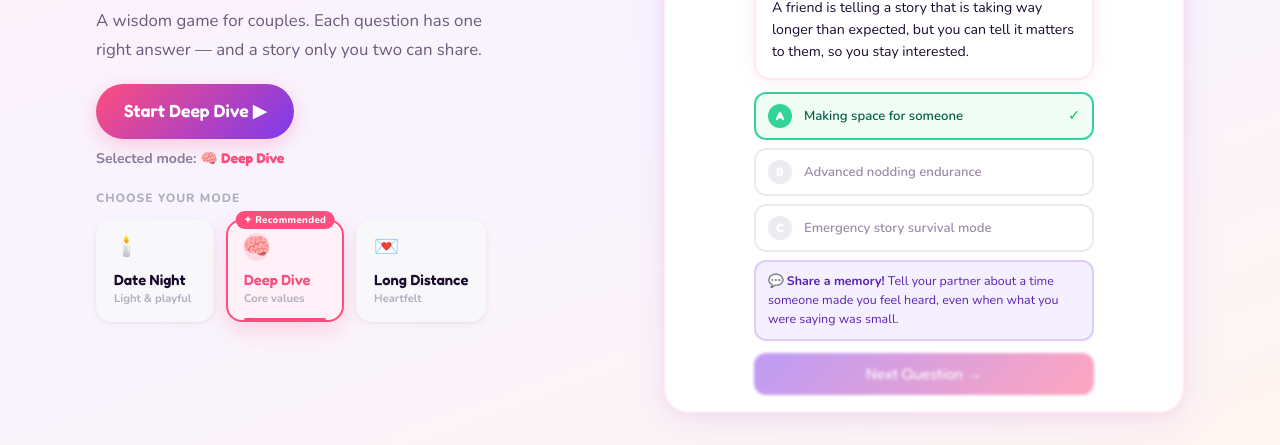
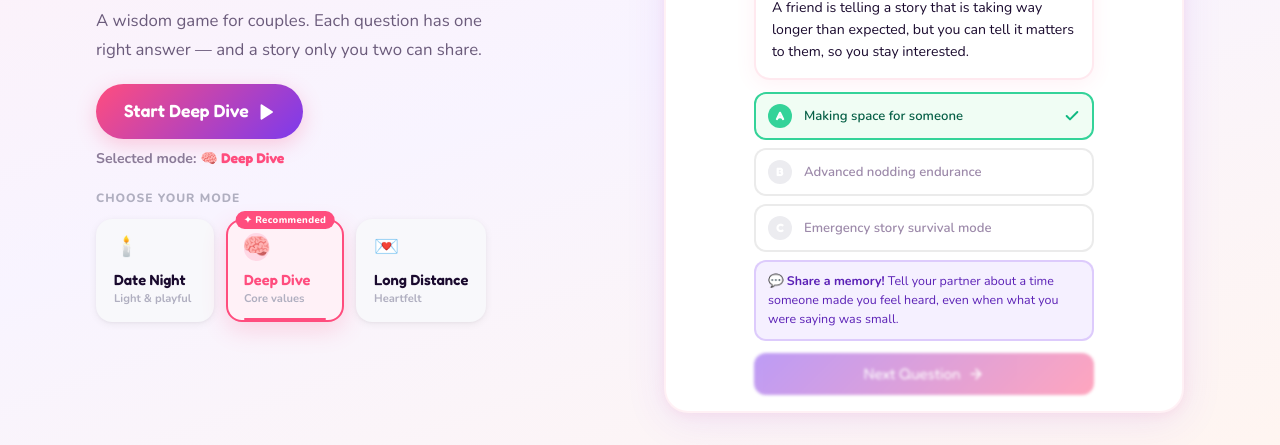
Before and after one commit to mssiegel/Colorful-Dating-Game, a React (Vite) app: page / in a window 1280 px wide. Shown: the part 355-800 px from the top of the page. Built offline with nearby package versions, Linux system fonts and the light colour scheme.

Commit message:
consistent icons

```diff
--- a/src/app/components/GamePreview.tsx
+++ b/src/app/components/GamePreview.tsx
@@ -1,3 +1,4 @@
+import { ArrowRight, Check } from "lucide-react";
 import { Character } from "./Character";
 import { FloatingChip } from "./FloatingChip";
 
@@ -69,7 +70,7 @@ export function GamePreview() {
                 <span style={{ fontFamily: "Nunito, sans-serif", fontSize: "0.82rem", color: textColor, fontWeight: 600 }}>
                   {choice}
                 </span>
-                {isCorrect && <span className="ml-auto text-green-500 text-sm">✓</span>}
+                {isCorrect && <Check aria-hidden="true" className="ml-auto shrink-0" size={16} strokeWidth={3} style={{ color: "#10b981" }} />}
               </div>
             );
           })}
@@ -85,7 +86,7 @@ export function GamePreview() {
         </div>
 
         <div
-          className="w-full rounded-xl py-2.5 mt-3 text-center"
+          className="mt-3 inline-flex w-full items-center justify-center gap-2 rounded-xl py-2.5 text-center"
           style={{
             background: "linear-gradient(135deg, #7c3aed, #ff4d7e)",
             color: "white",
@@ -97,7 +98,8 @@ export function GamePreview() {
             pointerEvents: "none",
           }}
         >
-          Next Question →
+          Next Question
+          <ArrowRight aria-hidden="true" size={16} strokeWidth={2.5} />
         </div>
       </div>
     </div>
--- a/src/app/components/LandingPage.tsx
+++ b/src/app/components/LandingPage.tsx
@@ -1,6 +1,7 @@
 import { useState } from "react";
 import { motion } from "motion/react";
 import { useNavigate } from "react-router";
+import { Play } from "lucide-react";
 import { GamePreview } from "./GamePreview";
 
 const MODES = [
@@ -108,7 +109,8 @@ export function LandingPage() {
                 cursor: "pointer",
               }}
             >
-              Start {activeModeConfig.label} ▶
+              Start {activeModeConfig.label}
+              <Play aria-hidden="true" size={18} fill="currentColor" strokeWidth={2.5} />
             </motion.button>
             <p style={{ color: "#8b7b98", fontSize: "0.88rem", fontWeight: 700 }}>
               Selected mode:{" "}
--- a/src/app/components/PlayPage.tsx
+++ b/src/app/components/PlayPage.tsx
@@ -1,4 +1,5 @@
 import { AnimatePresence, motion } from "motion/react";
+import { ArrowLeft, ArrowRight, Check, Home, RotateCcw, X } from "lucide-react";
 import { useEffect, useState } from "react";
 import { useNavigate, useParams } from "react-router";
 import { QUESTIONS, MODE_CONFIG, sampleQuestions, type ModeId, type Question } from "../data/questions";
@@ -67,9 +68,10 @@ export function PlayPage() {
           </p>
           <button
             onClick={() => navigate("/")}
-            className="rounded-full px-5 py-3"
+            className="inline-flex items-center justify-center gap-2 rounded-full px-5 py-3"
             style={{ background: "linear-gradient(135deg, #ff4d7e, #7c3aed)", color: "white", fontFamily: "Fredoka, sans-serif", cursor: "pointer" }}
           >
+            <Home aria-hidden="true" size={17} strokeWidth={2.5} />
             Back to home
           </button>
         </div>
@@ -139,18 +141,20 @@ export function PlayPage() {
               whileHover={{ scale: 1.03 }}
               whileTap={{ scale: 0.97 }}
               onClick={handlePlayAgain}
-              className="flex-1 rounded-full px-5 py-3"
+              className="inline-flex flex-1 items-center justify-center gap-2 rounded-full px-5 py-3"
               style={{ background: "linear-gradient(135deg, #ff4d7e, #7c3aed)", color: "white", fontFamily: "Fredoka, sans-serif", cursor: "pointer" }}
             >
+              <RotateCcw aria-hidden="true" size={17} strokeWidth={2.5} />
               Play again
             </motion.button>
             <motion.button
               whileHover={{ scale: 1.03 }}
               whileTap={{ scale: 0.97 }}
               onClick={() => navigate("/")}
-              className="flex-1 rounded-full px-5 py-3"
+              className="inline-flex flex-1 items-center justify-center gap-2 rounded-full px-5 py-3"
               style={{ background: "#f8f8fb", color: "#6b5b7b", border: "2px solid rgba(0,0,0,0.06)", fontFamily: "Fredoka, sans-serif", cursor: "pointer" }}
             >
+              <Home aria-hidden="true" size={17} strokeWidth={2.5} />
               Back to home
             </motion.button>
           </div>
@@ -165,9 +169,10 @@ export function PlayPage() {
         <header className="flex items-center justify-between gap-4">
           <button
             onClick={() => navigate("/")}
-            className="rounded-full px-4 py-2"
+            className="inline-flex items-center gap-2 rounded-full px-4 py-2"
             style={{ background: "rgba(255,255,255,0.7)", color: "#6b5b7b", border: "2px solid rgba(255,77,126,0.1)", fontFamily: "Fredoka, sans-serif", cursor: "pointer" }}
           >
+            <ArrowLeft aria-hidden="true" size={16} strokeWidth={2.5} />
             Back
           </button>
           <div className="text-right">
@@ -261,8 +266,8 @@ export function PlayPage() {
                         {optionLabel.toUpperCase()}
                       </span>
                       <span style={{ color: textColor, fontSize: "0.95rem", fontWeight: 700, lineHeight: 1.35 }}>{choice}</span>
-                      {revealCorrect && <span className="ml-auto text-sm" style={{ color: "#10b981" }}>✓</span>}
-                      {revealWrongSelection && <span className="ml-auto text-sm" style={{ color: "#ff4d7e" }}>×</span>}
+                      {revealCorrect && <Check aria-hidden="true" className="ml-auto shrink-0" size={18} strokeWidth={3} style={{ color: "#10b981" }} />}
+                      {revealWrongSelection && <X aria-hidden="true" className="ml-auto shrink-0" size={18} strokeWidth={3} style={{ color: "#ff4d7e" }} />}
                     </motion.button>
                   );
                 })}
@@ -295,10 +300,11 @@ export function PlayPage() {
                     whileHover={{ scale: 1.02, boxShadow: "0 12px 32px rgba(255,77,126,0.24)" }}
                     whileTap={{ scale: 0.98 }}
                     onClick={handleNext}
-                    className="mt-4 w-full rounded-xl py-3 text-center"
+                    className="mt-4 inline-flex w-full items-center justify-center gap-2 rounded-xl py-3 text-center"
                     style={{ background: "linear-gradient(135deg, #7c3aed, #ff4d7e)", color: "white", fontFamily: "Fredoka, sans-serif", fontSize: "1rem", cursor: "pointer" }}
                   >
-                    {currentIndex === questions.length - 1 ? "See score" : "Next Question ->"}
+                    {currentIndex === questions.length - 1 ? "See score" : "Next Question"}
+                    <ArrowRight aria-hidden="true" size={18} strokeWidth={2.5} />
                   </motion.button>
                 )}
               </AnimatePresence>
```
